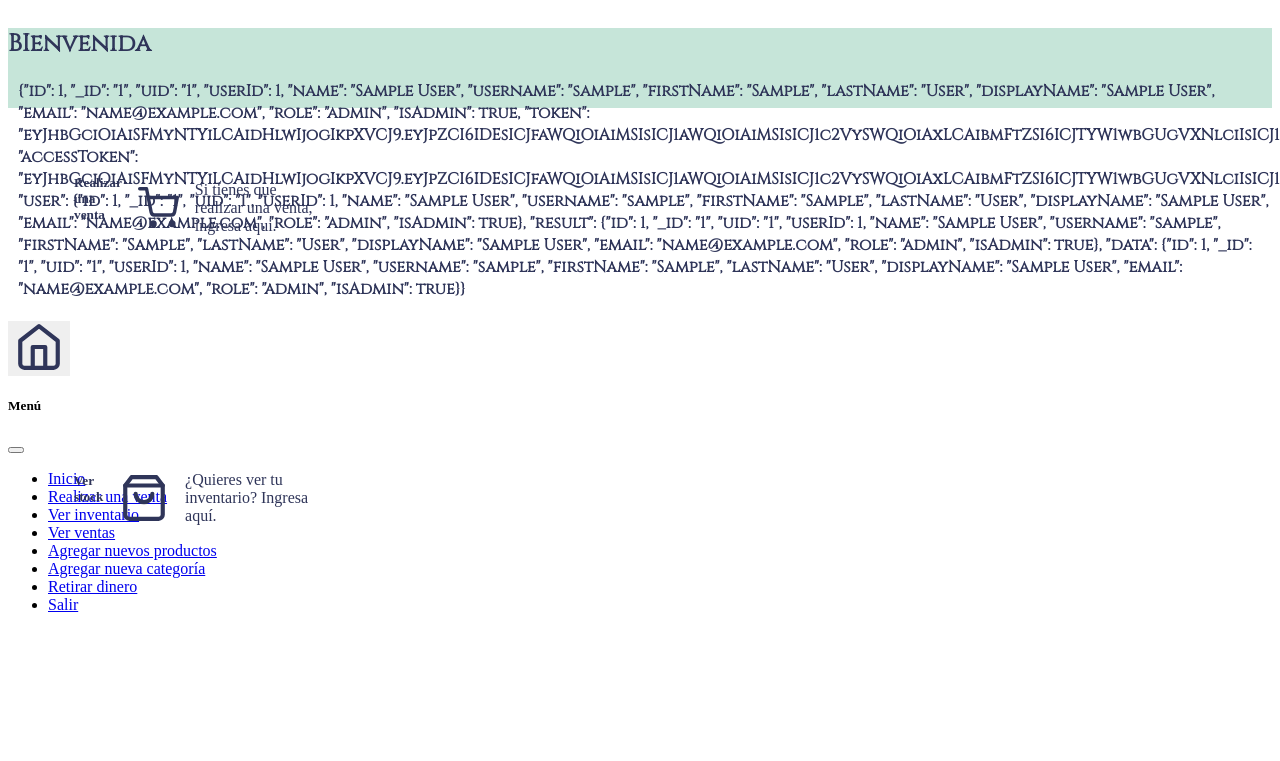
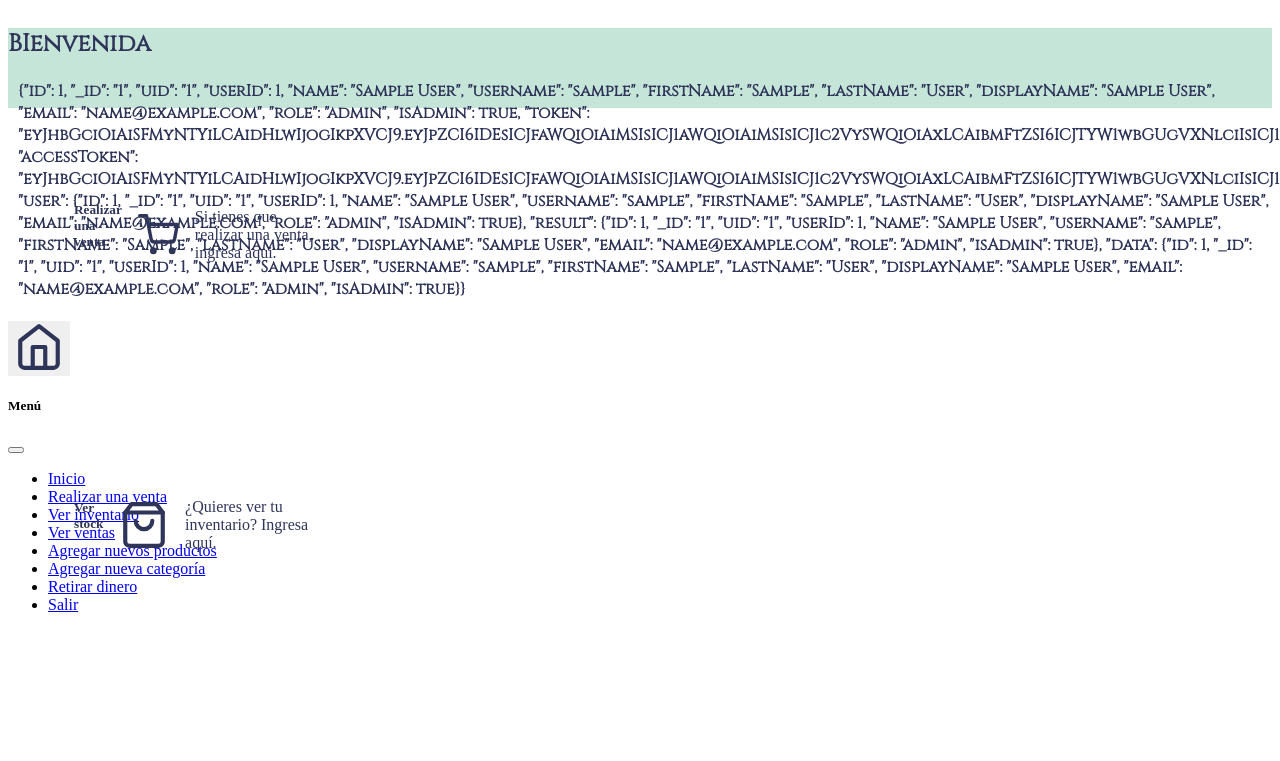
Before and after one commit to florvillalba21/PROYECTO-BLANQUERIA, a React (Vite) app in the folder frontend/: page /home in a window 1280 px wide. Shown: the top 761 px of the page. Built offline with nearby package versions, Linux system fonts and the light colour scheme; sample sign-in values are in the browser's storage.

Commit message:
validado en add producto

```diff
--- a/frontend/public/css/style.css
+++ b/frontend/public/css/style.css
@@ -100,9 +100,6 @@ div#cardInventory {
   color: #2f3559;
 }
 
-.card-body {
-  height: 3rem;
-}
 
 #cardFormProduct {
   width: 40%;
--- a/frontend/src/views/AddProducts.jsx
+++ b/frontend/src/views/AddProducts.jsx
@@ -68,11 +68,14 @@ export const AddProducts = () => {
   return (
     <div className="main-content">
       <Navbar />
-      <Description text="En esta sección dispones de un formulario para cargar un nuevo producto."/>
+      <Description text="En esta sección dispones de un formulario para cargar un nuevo producto." />
       <br />
       <div id="cardFormProduct" className=" shadow">
         <div id="tittleFormProduct">
-          <h2>Detalla tu nuevo producto <img src="../../public/icons/tag.svg" width="40px" /></h2>
+          <h2>
+            Detalla tu nuevo producto{" "}
+            <img src="../../public/icons/tag.svg" width="40px" />
+          </h2>
         </div>
 
         <form action="">
@@ -91,7 +94,8 @@ export const AddProducts = () => {
               className="form-select"
               aria-label="Default select example"
             >
-              {data.map((value, index) => {
+              {data.length > 0 &&
+                data.map((value, index) => {
                   return (
                     <option key={index} value={value.name}>
                       {value.name}
```
Lines whose indentation alone changed are shown as unchanged.
